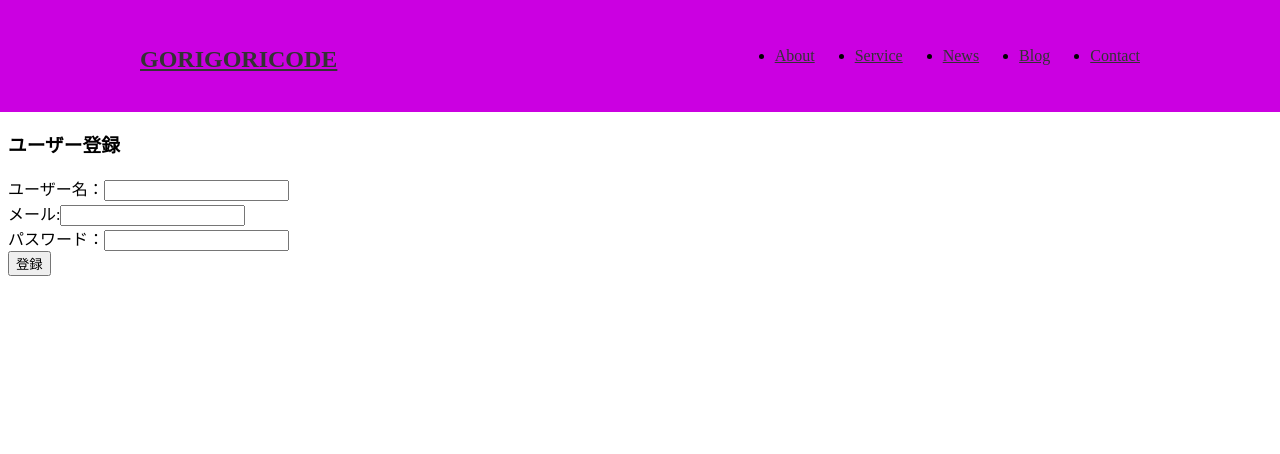
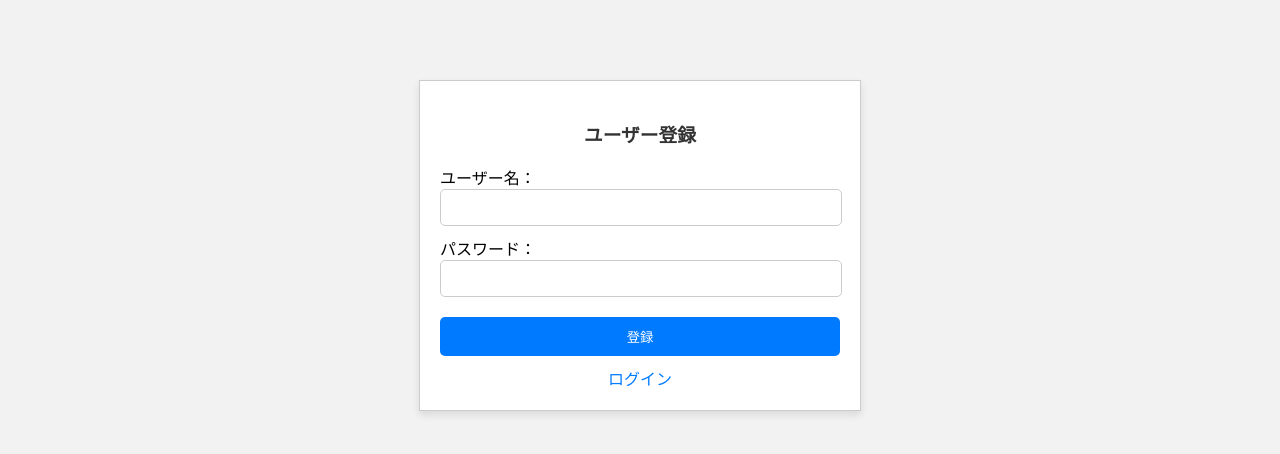
Before and after one commit to tanumahikaru/quiz, a Flask app: page /register in a window 1280 px wide. Shown: the top 454 px of the page. Run offline with Flask 3, Linux system fonts and the light colour scheme.

Commit message:
cssなどを追記

```diff
--- a/app.py
+++ b/app.py
@@ -66,7 +66,6 @@ def register_form():
 @app.route('/register_exe', methods=['POST'])
 def register_exe():
     user_name = request.form.get('username')
-    mail = request.form.get('mail')
     password = request.form.get('password')
 
     if user_name == '':
@@ -75,11 +74,8 @@ def register_exe():
     if password == '':
         error = 'パスワードが未入力です。'
         return render_template('register.html', error = error)
-    if mail == '':
-        error = 'メールが未入力です。'
-        return render_template('register.html', error = error)
 
-    count = db.insert_user(user_name, mail, password)
+    count = db.insert_user(user_name, password)
 
     if count == 1:
         msg = '登録が完了しました。'
--- a/db.py
+++ b/db.py
@@ -17,8 +17,8 @@ def get_hash(password, salt):
     return hashed_password
 
 
-def insert_user(user_name, mail,password):
-    sql = 'INSERT INTO quiz_user VALUES(default, %s, %s, %s, %s)'
+def insert_user(user_name, password):
+    sql = 'INSERT INTO quiz_user VALUES(default, %s, %s, %s)'
 
     salt = get_salt()
     hashed_password = get_hash(password, salt)
@@ -27,7 +27,7 @@ def insert_user(user_name, mail,password):
         connection = get_connection()
         cursor = connection.cursor()
 
-        cursor.execute(sql, (user_name, mail, hashed_password, salt))
+        cursor.execute(sql, (user_name, hashed_password, salt))
         count = cursor.rowcount #更新件数を取得
         connection.commit()
 
--- /dev/null
+++ b/static/css/delete.css
@@ -0,0 +1,3 @@
+body {
+    background-color: #f2f2f2;
+    }
--- /dev/null
+++ b/static/css/edit.css
@@ -0,0 +1,3 @@
+body {
+    background-color: #f2f2f2;
+    }
--- /dev/null
+++ b/static/css/register.css
@@ -0,0 +1,69 @@
+body {
+    font-family: Arial, sans-serif;
+    background-color: #f2f2f2;
+    margin: 0;
+    padding: 0;
+}
+
+.container {
+    max-width: 400px;
+    margin: 80px auto;
+    padding: 20px;
+    border: 1px solid #ccc;
+    background-color: #fff;
+    box-shadow: 0 4px 8px rgba(0, 0, 0, 0.1);
+}
+
+h3 {
+    text-align: center;
+    color: #333;
+}
+
+p {
+    margin: 10px 0;
+}
+
+input[type="text"],
+input[type="password"] {
+    width: calc(100% - 20px);
+    padding: 10px;
+    border: 1px solid #ccc;
+    border-radius: 5px;
+    margin-bottom: 10px; /* テキストボックスの下に10pxの余白を追加 */
+}
+
+button {
+    display: block;
+    width: 100%;
+    padding: 10px;
+    margin-top: 10px;
+    background-color: #007bff;
+    color: #fff;
+    border: none;
+    border-radius: 5px;
+    cursor: pointer;
+}
+
+button:hover {
+    background-color: #0056b3;
+}
+
+a {
+    display: block;
+    text-align: center;
+    margin-top: 10px;
+    color: #007bff;
+    text-decoration: none;
+}
+
+a:hover {
+    text-decoration: underline;
+}
+
+.error-message {
+    color: red;
+}
+
+.success-message {
+    color: blue;
+}
--- a/templates/delete_quiz.html
+++ b/templates/delete_quiz.html
@@ -1,4 +1,8 @@
 {% extends "layout.html" %}
+
+{% block css %}
+<link rel="stylesheet" href="{{url_for('static', filename='/css/delete.css')}}">
+{% endblock %}
 
     {% block content %}
 
--- a/templates/edit_quiz.html
+++ b/templates/edit_quiz.html
@@ -1,4 +1,8 @@
 {% extends "layout.html" %}
+
+{% block css %}
+<link rel="stylesheet" href="{{url_for('static', filename='/css/edit.css')}}">
+{% endblock %}
 
 {% block content %}
     <h1>クイズ編集</h1>
--- a/templates/layout.html
+++ b/templates/layout.html
@@ -15,14 +15,13 @@
     <body>
         <header class="header">
             <div class="header-inner inner">
-                <h1 class="header-title"><a href="{{url_for('admin')}}">GORIGORICODE</a></h1>
+                <h1 class="header-title"><a href="{{url_for('admin')}}">QUIZ</a></h1>
                 <nav class="header-nav">
                     <ul class="header-nav-list">
-                        <li class="header-nav-item"><a class="header-nav-item-link" href="#">About</a></li>
-                        <li class="header-nav-item"><a class="header-nav-item-link" href="#">Service</a></li>
-                        <li class="header-nav-item"><a class="header-nav-item-link" href="#">News</a></li>
-                        <li class="header-nav-item"><a class="header-nav-item-link" href="#">Blog</a></li>
-                        <li class="header-nav-item"><a class="header-nav-item-link" href="#">Contact</a></li>
+                        <li class="header-nav-item"><a class="header-nav-item-link" href="{{url_for('sample_list')}}">GAME</a></li>
+                        <li class="header-nav-item"><a class="header-nav-item-link" href="{{url_for('register_quiz_form')}}">CREATE</a></li>
+                        <li class="header-nav-item"><a class="header-nav-item-link" href="{{url_for('delete_quiz_form')}}">DELETE</a></li>
+                        <li class="header-nav-item"><a class="header-nav-item-link" href="{{url_for('edit_quiz_form')}}">EDIT</a></li>
                     </ul>
                 </nav>
             </div>
--- a/templates/register.html
+++ b/templates/register.html
@@ -1,14 +1,23 @@
-{% extends "layout.html" %}
-
-{% block content %}
-    <h3>ユーザー登録</h3>
-    {% if error != null%}
-        <p style = "color:red;">{{error}}</p>
-    {% endif %}
-    <form action = "{{url_for('register_exe')}}" method = "post">
-        ユーザー名：<input type = "text" name = "username"><br>
-        メール:<input type = "text" name = "mail"><br>
-        パスワード：<input type = "password" name = "password"><br>
-    <button type = "submit">登録</button>
-</form>
-{% endblock %}
+<!DOCTYPE html>
+<html lang="ja">
+<head>
+    <meta charset="UTF-8">
+    <meta name="viewport" content="width=device-width, initial-scale=1.0">
+    <title>ユーザー登録</title>
+    <link rel="stylesheet" href="{{url_for('static', filename='css/register.css')}}">
+</head>
+<body>
+    <div class="container">
+        <h3>ユーザー登録</h3>
+        {% if error != null %}
+            <p class="error-message">{{error}}</p>
+        {% endif %}
+        <form action="{{url_for('register_exe')}}" method="post">
+            ユーザー名：<input type="text" name="username"><br>
+            パスワード：<input type="password" name="password"><br>
+            <button type="submit">登録</button>
+        </form>
+        <a href="{{url_for('login')}}">ログイン</a>
+    </div>
+</body>
+</html>
--- a/templates/user_layout.html
+++ b/templates/user_layout.html
@@ -15,11 +15,11 @@
     <body>
         <header class="header">
             <div class="header-inner inner">
-                <h1 class="header-title"><a href="{{url_for('mypage')}}">GORIGORICODE</a></h1>
+                <h1 class="header-title"><a href="{{url_for('mypage')}}">QUIZ</a></h1>
                 <nav class="header-nav">
                     <ul class="header-nav-list">
-                        <li class="header-nav-item"><a class="header-nav-item-link" href="#">About</a></li>
-                        <li class="header-nav-item"><a class="header-nav-item-link" href="#">Service</a></li>
+                        <li class="header-nav-item"><a class="header-nav-item-link" href="{{url_for('user_list')}}">GAME</a></li>
+                        <li class="header-nav-item"><a class="header-nav-item-link" href="{{url_for('user_register_quiz_form')}}">CREATE</a></li>
                     </ul>
                 </nav>
             </div>
```
Also changed, not shown: static/css/index.css (added, +68 -0 lines), static/css/mypage.css (+20 -1 lines), templates/index.html (+11 -8 lines), templates/mypage.html (+17 -8 lines), templates/user_mypage.html (+11 -3 lines).
